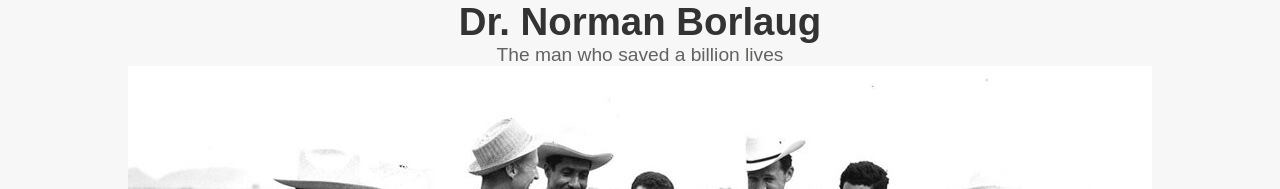
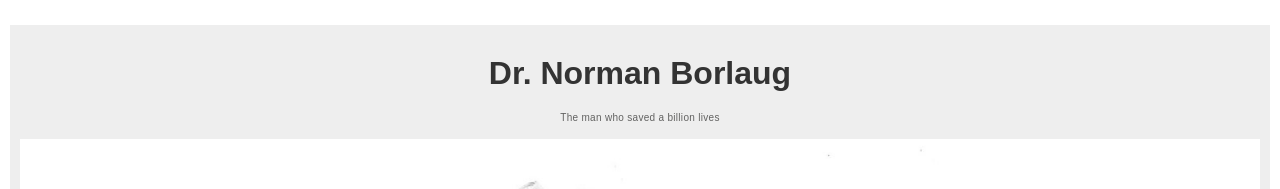
Before and after one commit to hopegaju/Tribute-page-assignment, a plain HTML site: page index.html in a window 1280 px wide. Shown: the top 189 px of the page. Drawn offline with Linux system fonts and the light colour scheme.

Commit message:
styled the title section

```diff
--- a/index.html
+++ b/index.html
@@ -10,13 +10,13 @@
 <body>
     <main>
         <!-- Title Section -->
-        <div class="main" id="title-container">
+        <div class="title-image" id="title-container">
             <h1 id="title">Dr. Norman Borlaug</h1>
             <p id="subtitle">The man who saved a billion lives</p>
         </div>
 
         <!-- Image Section -->
-        <div class="main" id="img-div">
+        <div class="title-image" id="img-div">
             <img id="image" src="./tribute-page-main-image.jpg" alt="Dr. Norman Borlaug">
         </div>
 
--- a/style.css
+++ b/style.css
@@ -4,14 +4,18 @@
     margin: 0;
 }
 body{
-    background-color: #f7f7f7;
-    font-family: Arial, sans-serif;
-    font-size:  1.2rem;
+    background-color: #ffffff;
+    font-family: -apple-system, BlinkMacSystemFont, 'Segoe UI', 'Roboto', 'Helvetica Neue', Arial, sans-serif;
+    /* font-size:  1.2rem; */
     width: 100%;
     display: flex;
 }
-.main {
-    background-color: #f7f7f7;
+main{
+    margin: 25px 10px;
+    padding: 10px;
+    background-color: #eeeeee;
+}
+.title-image{
     font-family: Arial, sans-serif;
     width: 100%;
     display: flex;
@@ -20,14 +24,44 @@ body{
     color: #333333;
 }
 
+#title{
+    margin: 20px 10px;
+}
+
+#subtitle{
+    color: #626261;
+    display: flex;
+    align-items: center;
+    font-size: x-small;
+    letter-spacing: 0.3px;
+    margin-bottom: 16px;
+}
+
+
+#img-div{
+    background-color: #ffffff;
+    display: flex;
+    justify-content: center;
+    align-items: center;
+    width: 100%;
+}
+
+#image{
+    max-width: 67%;
+}
+
 #title-container {
     display: flex;
     flex-direction: column;
     align-items: center;
 }
 
-#subtitle{
-    color: #626261;
+.tribute-info{
     display: flex;
-    align-items: center;
 }
+
+ul{
+    text-align: center;
+    display: inline-block;
+    width: fit-content;
+}
```
